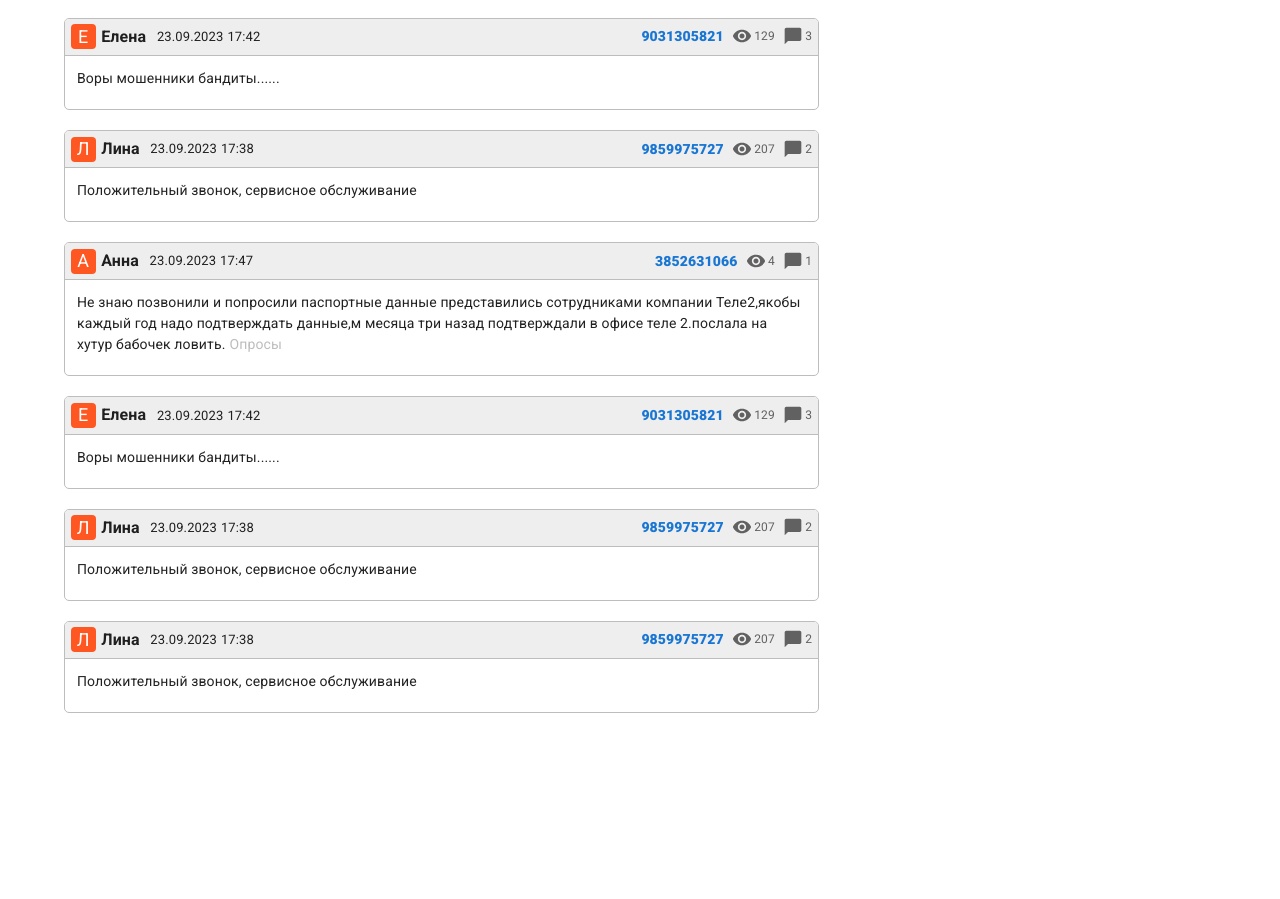
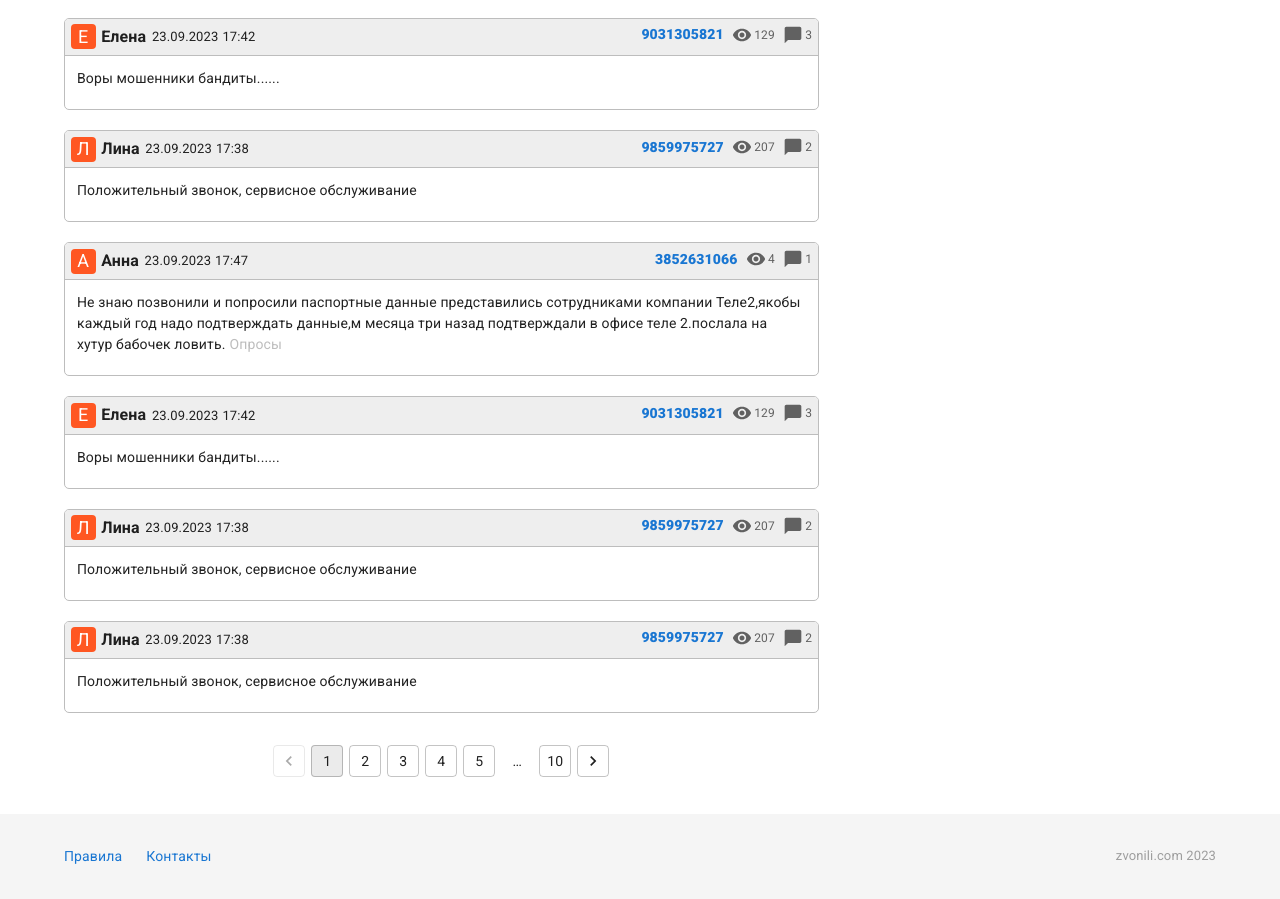
Before and after one commit to Lokusok/react-who-call, a React (Vite) app: page / in a window 1280 px wide. Shown: the part 941-1840 px from the top of the page. Before the commit the page ends 1654 px from the top, so only its background shows below. Built offline with nearby package versions, Linux system fonts and the light colour scheme.

Commit message:
add footer

```diff
--- a/src/App.tsx
+++ b/src/App.tsx
@@ -10,6 +10,13 @@ import { BrowserRouter, Routes, Route } from 'react-router-dom';
 import useChangeHeight from './hooks/useChangeHeight';
 
 import Entire from './pages/Entire';
+import Footer from './components/Footer';
+
+const globStyles = {
+  body: { minHeight: '100vh' },
+  '#root': { minHeight: '100vh', display: 'flex', flexDirection: 'column' },
+  '.MuiPaper-root': { top: '0 !important' },
+};
 
 const App: React.FC = () => {
   const headerRef = React.useRef(null);
@@ -18,13 +25,19 @@ const App: React.FC = () => {
   return (
     <>
       <BrowserRouter>
-        <GlobalStyles styles={{ '.MuiPaper-root': { top: '0 !important' } }} />
+        <GlobalStyles styles={globStyles} />
         <Header ref={headerRef} />
 
-        <Box sx={{ marginTop: `${height}px` }}>
+        <Box sx={{ marginTop: `${height}px`, flexGrow: 1 }}>
           <Search />
-          <Entire />
+
+          <Routes>
+            <Route path="/main" element={<Entire />} />
+            <Route path="/" element={<Entire />} />
+          </Routes>
         </Box>
+
+        <Footer />
       </BrowserRouter>
 
       <CssBaseline />
--- a/src/components/Comment/index.tsx
+++ b/src/components/Comment/index.tsx
@@ -2,7 +2,7 @@ import React from 'react';
 
 import { Link as RouterLink } from 'react-router-dom';
 
-import { Typography, Box, Grid, Avatar, Link } from '@mui/material';
+import { Typography, Box, Grid, Avatar, Link, Stack } from '@mui/material';
 import { deepOrange, grey } from '@mui/material/colors';
 
 import { IComment } from '../../types';
@@ -41,8 +41,7 @@ const Comment: React.FC<CommentProps> = ({
         >
           <Grid container justifyContent="space-between">
             <Grid item>
-              <Grid container spacing={0.7} alignItems="center">
-                <Grid item>
+              <Stack direction="row" spacing={0.7} alignItems="center">
                 <Avatar
                   variant="rounded"
                   sx={{
@@ -54,29 +53,21 @@ const Comment: React.FC<CommentProps> = ({
                 >
                   {username[0].toUpperCase()}
                 </Avatar>
+
+                <Typography fontWeight={700}>{username}</Typography>
+
+                <Box sx={{ marginLeft: '5px' }}>
+                  <Stack direction="row" spacing={0.5}>
+                    <Typography fontSize={13}>{date}</Typography>
+
+                    <Typography fontSize={13}>{time}</Typography>
+                  </Stack>
+                </Box>
+              </Stack>
             </Grid>
 
-                <Grid item>
-                  <Typography fontWeight={700}>{username}</Typography>
-                </Grid>
-
-                <Grid item sx={{ marginLeft: '5px' }}>
-                  <Grid container spacing={0.5}>
-                    <Grid item>
-                      <Typography fontSize={13}>{date}</Typography>
-                    </Grid>
-
-                    <Grid item>
-                      <Typography fontSize={13}>{time}</Typography>
-                    </Grid>
-                  </Grid>
-                </Grid>
-              </Grid>
-            </Grid>
-
-            <Grid item>
-              <Grid container alignItems="center" spacing={1}>
-                <Grid item>
+            <Grid item sx={{ marginLeft: 'auto' }}>
+              <Stack direction="row" alignItems="center" spacing={1}>
                 <Link
                   component={RouterLink}
                   to="/tel"
@@ -87,16 +78,11 @@ const Comment: React.FC<CommentProps> = ({
                 >
                   {telNumber}
                 </Link>
-                </Grid>
 
-                <Grid item>
                 <ViewsCount count={viewsCount} />
-                </Grid>
 
-                <Grid item>
                 <CommentsCount count={commentsCount} />
-                </Grid>
-              </Grid>
+              </Stack>
             </Grid>
           </Grid>
         </Grid>
--- a/src/components/CommentsCount/index.tsx
+++ b/src/components/CommentsCount/index.tsx
@@ -1,6 +1,6 @@
 import React from 'react';
 
-import { Grid, Typography } from '@mui/material';
+import { Box, Stack, Typography } from '@mui/material';
 import { grey } from '@mui/material/colors';
 
 import ChatBubbleIcon from '@mui/icons-material/ChatBubble';
@@ -11,9 +11,8 @@ interface ViewsCountProps {
 
 const CommentsCount: React.FC<ViewsCountProps> = ({ count }) => {
   return (
-    <Grid container alignItems="center" spacing={0.3}>
-      <Grid
-        item
+    <Stack direction="row" alignItems="center" flexWrap="nowrap" spacing={0.3}>
+      <Box
         sx={{
           display: 'flex',
           justifyContent: 'center',
@@ -21,14 +20,12 @@ const CommentsCount: React.FC<ViewsCountProps> = ({ count }) => {
         }}
       >
         <ChatBubbleIcon sx={{ color: grey[700] }} fontSize="small" />
-      </Grid>
+      </Box>
 
-      <Grid item>
-        <Typography sx={{ color: grey[700] }} fontSize={12}>
-          {count}
-        </Typography>
-      </Grid>
-    </Grid>
+      <Typography sx={{ color: grey[700] }} fontSize={12}>
+        {count}
+      </Typography>
+    </Stack>
   );
 };
 
--- /dev/null
+++ b/src/components/Footer/index.tsx
@@ -0,0 +1,37 @@
+import React from 'react';
+
+import { Container, Box, Grid, Typography, Stack } from '@mui/material';
+import { grey } from '@mui/material/colors';
+
+import NavLink from '../Header/NavLink';
+
+const Footer: React.FC = () => {
+  return (
+    <Box
+      sx={{ marginTop: '2rem', padding: '2rem 0', backgroundColor: grey[100] }}
+    >
+      <Container>
+        <Grid container justifyContent="space-between">
+          <Grid item>
+            <Stack direction="row" spacing={3}>
+              <NavLink to="/rules" color="primary">
+                Правила
+              </NavLink>
+              <NavLink to="/contacts" color="primary">
+                Контакты
+              </NavLink>
+            </Stack>
+          </Grid>
+
+          <Grid item>
+            <Typography fontSize={13} color={grey[500]}>
+              zvonili.com {new Date().getFullYear()}
+            </Typography>
+          </Grid>
+        </Grid>
+      </Container>
+    </Box>
+  );
+};
+
+export default Footer;
--- a/src/components/Header/NavLink/index.tsx
+++ b/src/components/Header/NavLink/index.tsx
@@ -1,20 +1,49 @@
 import React from 'react';
 
+import { NavLink as RouterLink } from 'react-router-dom';
+
 import { Link } from '@mui/material';
-import { Link as RouterLink } from 'react-router-dom';
+import { grey } from '@mui/material/colors';
+import { styled } from '@mui/material/styles';
+
+const MyNavLink = React.forwardRef<any, any>((props, ref) => {
+  const handleActive = (status: { isActive: boolean; isPending: boolean }) => {
+    if (status.isActive) {
+      return `${props.className} active`;
+    }
+
+    return props.className;
+  };
+
+  return (
+    <RouterLink ref={ref} className={handleActive} {...props}>
+      {props.children}
+    </RouterLink>
+  );
+});
+
+const StyledLink = styled(MyNavLink)`
+  &.active {
+    text-decoration: underline !important;
+    text-shadow: 2px 3px 5px rgba(0, 0, 0, 0.3),
+      0px -4px 10px rgba(255, 255, 255, 0.3);
+  }
+`;
 
 interface NavLinkProps {
   children: React.ReactNode;
   to: string;
+  color?: string;
 }
 
-const NavLink: React.FC<NavLinkProps> = ({ to, children }) => {
+const NavLink: React.FC<NavLinkProps> = ({ to, children, color }) => {
   return (
     <Link
-      component={RouterLink}
+      component={StyledLink}
       to={to}
       underline="hover"
       fontSize="14px"
+      color={color}
       sx={{
         transition: 'opacity ease .2s',
         '&:hover': { opacity: 0.8 },
--- a/src/components/LastComments/index.tsx
+++ b/src/components/LastComments/index.tsx
@@ -3,6 +3,7 @@ import React from 'react';
 import { Container, Typography, Box, Grid } from '@mui/material';
 
 import Comment from '../Comment';
+import Pagination from '../Pagination';
 
 import { dataComments } from '../../api/mock';
 
@@ -30,7 +31,16 @@ const LastComments: React.FC = () => {
         ))}
       </Grid>
 
-      {/* Пагинация */}
+      <Box
+        sx={{
+          display: 'flex',
+          justifyContent: 'center',
+          marginTop: '2rem',
+          marginBottom: '0.3rem',
+        }}
+      >
+        <Pagination />
+      </Box>
     </Box>
   );
 };
--- /dev/null
+++ b/src/components/Pagination/index.tsx
@@ -0,0 +1,18 @@
+import React from 'react';
+
+import { Pagination as MuiPagination, useMediaQuery } from '@mui/material';
+
+const Pagination = () => {
+  const isNeedHideBoundaries = useMediaQuery('(max-width: 390px)');
+
+  return (
+    <MuiPagination
+      boundaryCount={isNeedHideBoundaries ? 0 : 1}
+      count={10}
+      variant="outlined"
+      shape="rounded"
+    />
+  );
+};
+
+export default Pagination;
--- a/src/components/RatingComments/index.tsx
+++ b/src/components/RatingComments/index.tsx
@@ -32,11 +32,11 @@ const RatingComments: React.FC<RatingCommentsProps> = ({ title, numbers }) => {
               '& .MuiBox-root': {
                 borderTop: 'none',
               },
-              '& .MuiGrid-root:first-child .MuiBox-root': {
+              '& .MuiGrid-root:first-child > .MuiBox-root': {
                 borderRadius: '5px 5px 0 0',
                 borderTop: `1px solid ${grey[400]}`,
               },
-              '& .MuiGrid-root:last-child .MuiBox-root': {
+              '& .MuiGrid-root:last-child > .MuiBox-root': {
                 borderRadius: '0 0 5px 5px',
               },
             }}
--- a/src/components/ViewsCount/index.tsx
+++ b/src/components/ViewsCount/index.tsx
@@ -1,6 +1,6 @@
 import React from 'react';
 
-import { Grid, Typography } from '@mui/material';
+import { Box, Typography, Stack } from '@mui/material';
 import { grey } from '@mui/material/colors';
 
 import VisibilityIcon from '@mui/icons-material/Visibility';
@@ -11,9 +11,8 @@ interface ViewsCountProps {
 
 const ViewsCount: React.FC<ViewsCountProps> = ({ count }) => {
   return (
-    <Grid container alignItems="center" spacing={0.3}>
-      <Grid
-        item
+    <Stack direction="row" alignItems="center" flexWrap="nowrap" spacing={0.3}>
+      <Box
         sx={{
           display: 'flex',
           justifyContent: 'center',
@@ -21,14 +20,12 @@ const ViewsCount: React.FC<ViewsCountProps> = ({ count }) => {
         }}
       >
         <VisibilityIcon sx={{ color: grey[700] }} fontSize="small" />
-      </Grid>
+      </Box>
 
-      <Grid item>
-        <Typography sx={{ color: grey[700] }} fontSize={12}>
-          {count}
-        </Typography>
-      </Grid>
-    </Grid>
+      <Typography sx={{ color: grey[700] }} fontSize={12}>
+        {count}
+      </Typography>
+    </Stack>
   );
 };
 
--- a/src/pages/Entire/index.tsx
+++ b/src/pages/Entire/index.tsx
@@ -9,13 +9,21 @@ import Sidebar from '../../components/Sidebar';
 const Entire = () => {
   return (
     <Container>
-      <Grid container spacing={5} sx={{ paddingTop: '20px' }}>
+      <Grid
+        container
+        columnSpacing={5}
+        rowSpacing={0}
+        sx={{
+          paddingTop: '20px',
+          justifyContent: { xs: 'center', md: 'stretch' },
+        }}
+      >
         <Grid item xs={12} md={8}>
           <Welcome />
           <LastComments />
         </Grid>
 
-        <Grid item md={4}>
+        <Grid item md={4} sx={{ marginBottom: { xs: '2rem', md: 0 } }}>
           <Sidebar />
         </Grid>
       </Grid>
```
Lines whose indentation alone changed are shown as unchanged.
